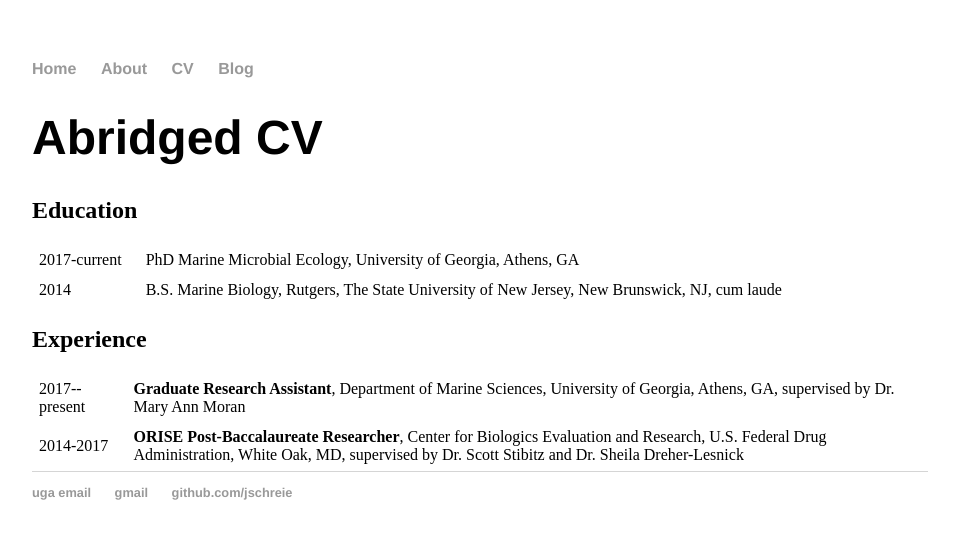
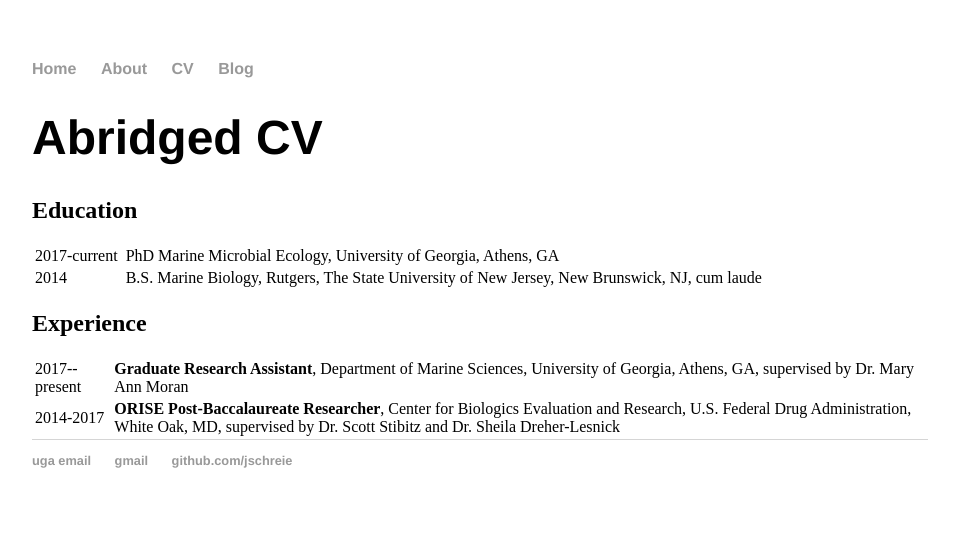
Before and after one commit to jschreie/jschreie.github.io, a Jekyll site: the page built from cv/index.html, in a window 1280 px wide. Shown: the top 539 px of the page, without its empty margins (160-1119 px from the left). Built offline with Jekyll 4.4.1, drawn with Linux system fonts in a browser that asks for light colours.

Commit message:
Update index.html

```diff
--- a/cv/index.html
+++ b/cv/index.html
@@ -5,12 +5,7 @@ title: Abridged CV
 
 <h1>{{ page.title }}</h1>
 <h2>Education</h2>
-<style>
-th, td {
-  padding: 5px;
-  text-align: left;
-}
-</style>
+
 <table>
  <tbody>
    <tr>
```
